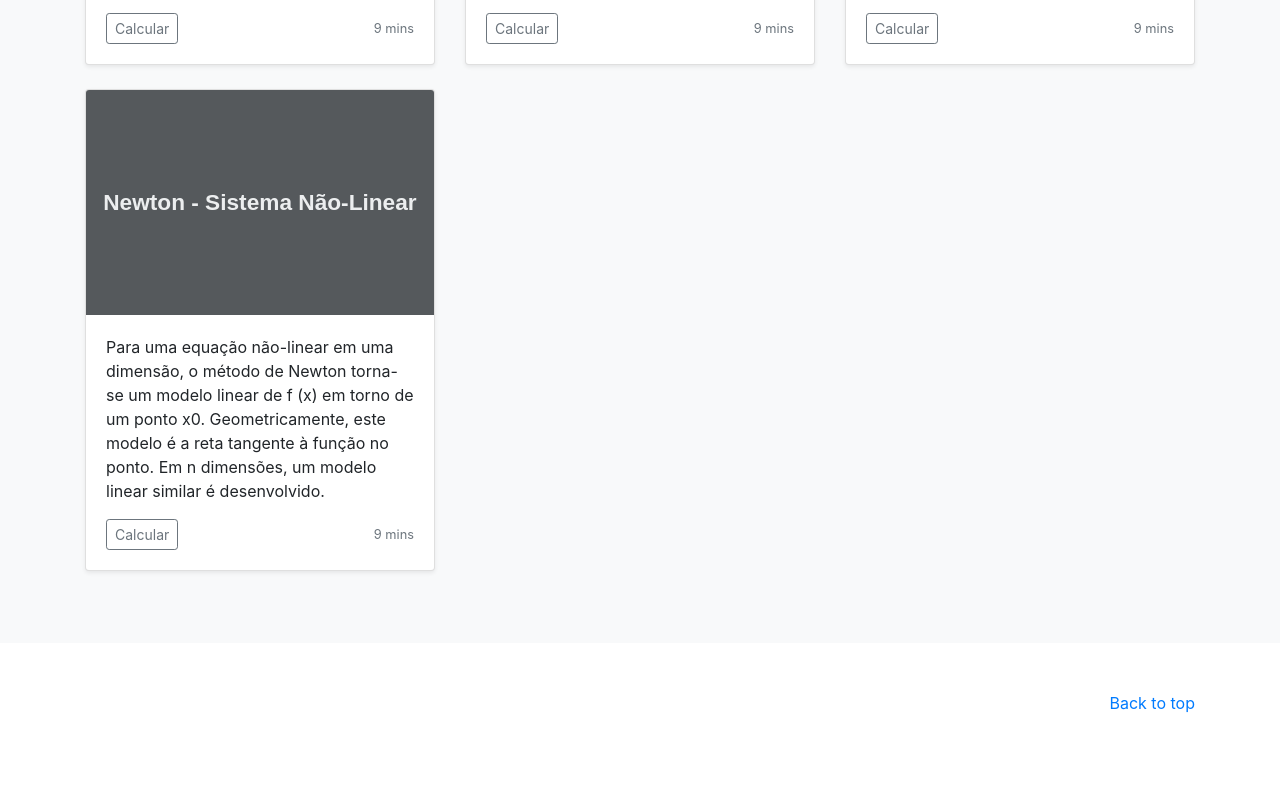
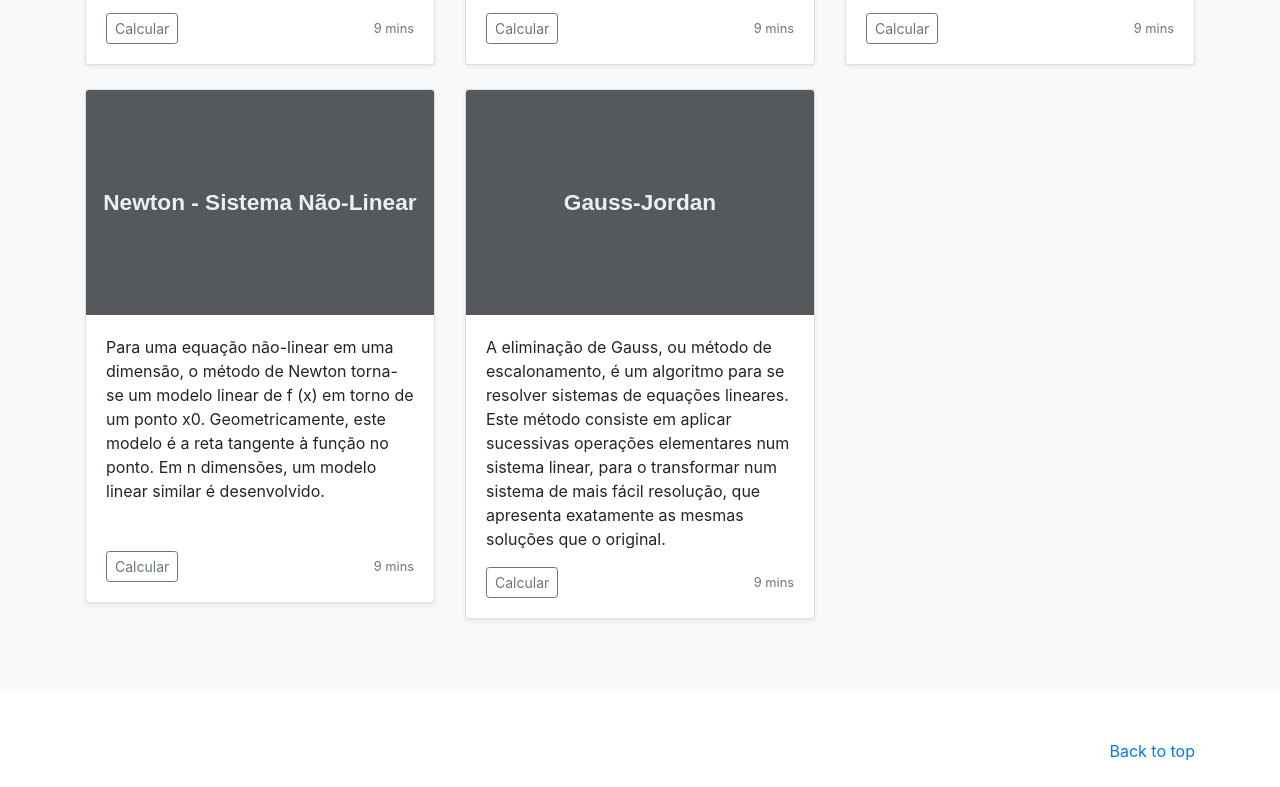
Before and after one commit to kevinveloso/numbiosis, a plain HTML site: page Numbios/index.html in a window 1280 px wide. Shown: the part 841-1628 px from the top of the page. Before the commit the page ends 1580 px from the top, so only its background shows below. Drawn offline with nearby package versions, Linux system fonts and the light colour scheme.

Commit message:
menu no index gauss jordan

```diff
--- a/Numbios/index.html
+++ b/Numbios/index.html
@@ -89,10 +89,25 @@
               <div class="card mb-4 shadow-sm">
                 <img class="card-img-top" data-src="holder.js/100px225?theme=thumb&bg=55595c&fg=eceeef&text=Newton - Sistema Não-Linear" alt="Card image cap">
                 <div class="card-body">
-                  <p class="card-text" style="min-height: 150px;">Para uma equação não-linear em uma dimensão, o método de Newton torna-se um modelo linear de f (x) em torno de um ponto x0. Geometricamente, este modelo é a reta tangente à função no ponto. Em n dimensões, um modelo linear similar é desenvolvido.</p>
+                  <p class="card-text" style="min-height: 200px;">Para uma equação não-linear em uma dimensão, o método de Newton torna-se um modelo linear de f (x) em torno de um ponto x0. Geometricamente, este modelo é a reta tangente à função no ponto. Em n dimensões, um modelo linear similar é desenvolvido.</p>
                   <div class="d-flex justify-content-between align-items-center">
                     <div class="btn-group">
                       <a href="MetodoNewton.html" class="btn btn-sm btn-outline-secondary">Calcular</a>
+                    </div>
+                    <small class="text-muted">9 mins</small>
+                  </div>
+                </div>
+              </div>
+            </div>
+
+             <div class="col-md-4">
+              <div class="card mb-4 shadow-sm">
+                <img class="card-img-top" data-src="holder.js/100px225?theme=thumb&bg=55595c&fg=eceeef&text=Gauss-Jordan" alt="Card image cap">
+                <div class="card-body">
+                  <p class="card-text" style="min-height: 200px;">A eliminação de Gauss, ou método de escalonamento, é um algoritmo para se resolver sistemas de equações lineares. Este método consiste em aplicar sucessivas operações elementares num sistema linear, para o transformar num sistema de mais fácil resolução, que apresenta exatamente as mesmas soluções que o original.</p>
+                  <div class="d-flex justify-content-between align-items-center">
+                    <div class="btn-group">
+                      <a href="MetodoGaussJordan.html" class="btn btn-sm btn-outline-secondary">Calcular</a>
                     </div>
                     <small class="text-muted">9 mins</small>
                   </div>
```
